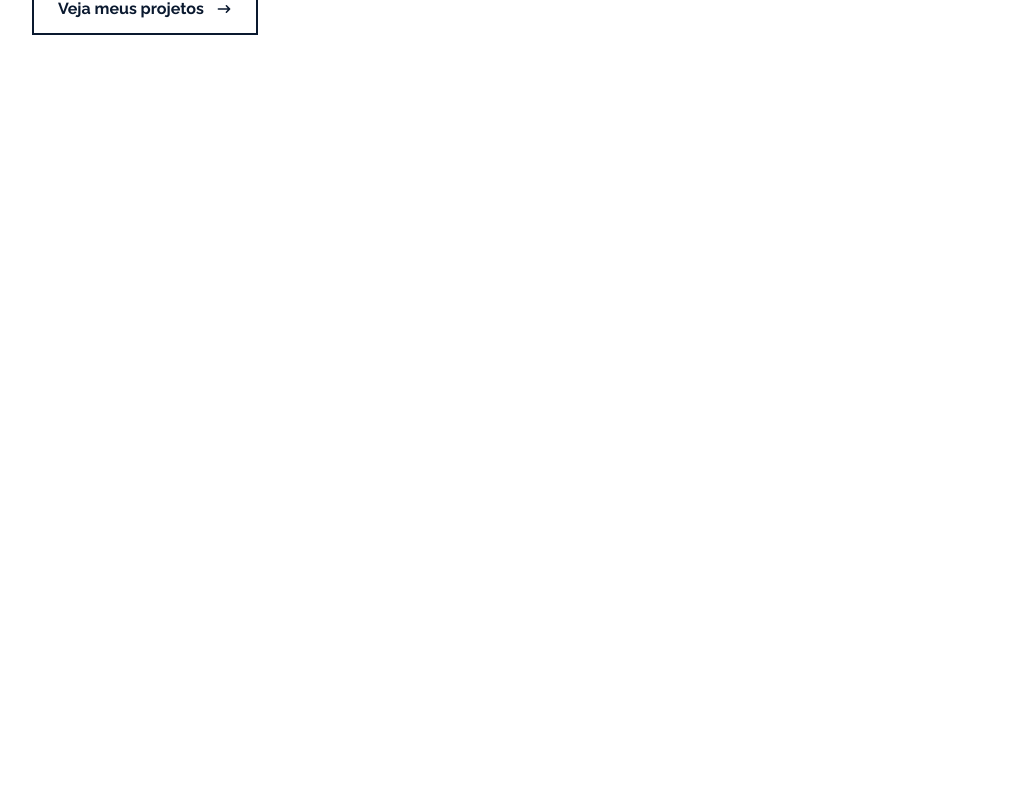
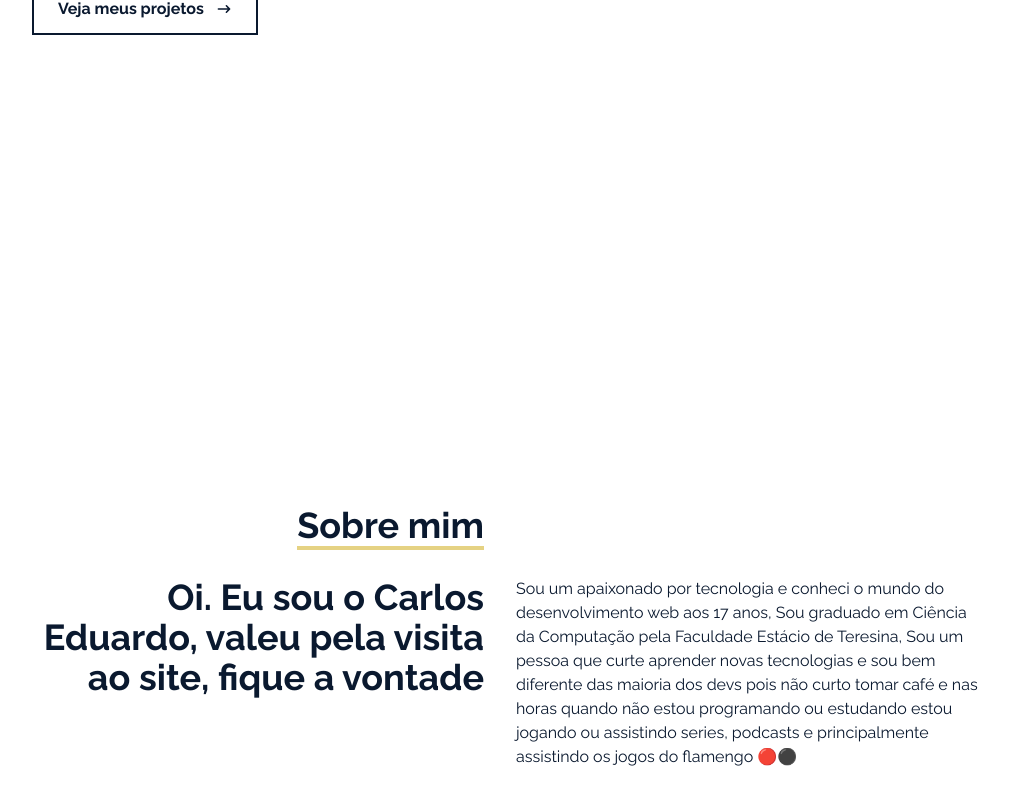
Before and after one commit to duca-meneses/my-portfolio, a React (Vite) app: page / in a window 1280 px wide. Shown: the part 563-1368 px from the top of the page, without its empty margins (140-1149 px from the left). Before the commit the page ends 800 px from the top, so only its background shows below. Built offline with nearby package versions, Linux system fonts and the light colour scheme.

Commit message:
feat: :sparkles: Adicionando o Componente About

```diff
--- a/src/App.jsx
+++ b/src/App.jsx
@@ -1,5 +1,6 @@
 import Home from './components/Home'
 import Navbar from './components/Navbar'
+import About from './components/about'
 
 function App() {
 
@@ -8,6 +9,7 @@ function App() {
     <div>
       <Navbar/>
       <Home/>
+      <About />
     </div>
   )
 }
--- /dev/null
+++ b/src/components/About.jsx
@@ -0,0 +1,28 @@
+
+
+const About = () => {
+  return (
+    <div name='sobre mim' className='w-full h-screen bg-white text-[#0a192f]'>
+        <div className='flex flex-col justify-center items-center w-full h-full'>
+            <div className="max-w-[1000px] w-full grid grid-cols-2 gap-8">
+                <div className="sm:text-right pb-8 pl-4">
+                    <p className="text-4xl font-bold inline border-b-4 border-[#E5D283]">Sobre mim</p>
+                </div>
+                <div></div>
+            </div>
+
+            <div className="max-w-[1000px] w-full grid sm:grid-cols-2 gap-8 px-4">
+                <div className="sm:text-right text-4xl font-bold">
+                    <p>Oi. Eu sou o Carlos Eduardo, valeu pela visita ao site, fique a vontade </p>
+                </div>
+                <div>
+                    <p>Sou um apaixonado por tecnologia e conheci o mundo do desenvolvimento web aos 17 anos, Sou graduado em Ciência da Computação pela Faculdade Estácio de Teresina, Sou um pessoa que curte aprender novas tecnologias e sou bem diferente das maioria dos devs pois não curto tomar café e nas horas quando não estou programando ou estudando estou jogando ou assistindo series, podcasts e principalmente assistindo os jogos do flamengo 🔴⚫ </p>
+                </div>
+            </div>
+        </div>
+
+    </div>
+  )
+}
+
+export default About
```
